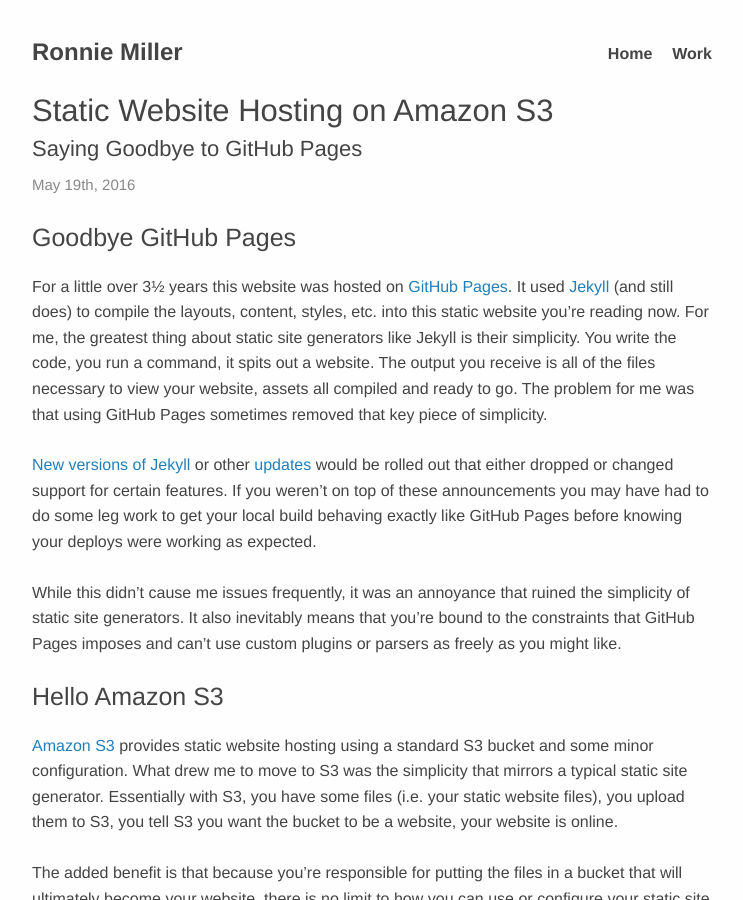
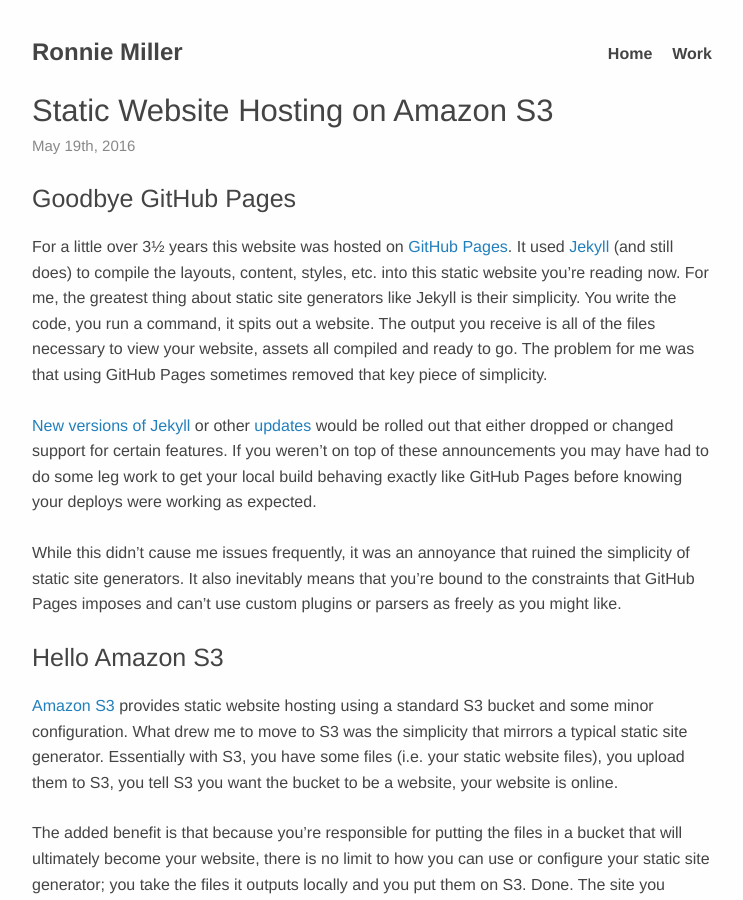
Before and after one commit to mlr/mlr.github.com, a Jekyll site: the page built from _posts/2016-05-19-static-website-hosting-on-amazon-s3.md, in a window 1280 px wide and 900 px high. Shown: the whole window, without its empty margins (268-1011 px from the left). Built offline with Jekyll 4.4.1, drawn with Linux system fonts in a browser that asks for light colours; some web fonts are replaced.

Commit message:
Remove redundant subtitle on static site s3 post

```diff
--- a/_posts/2016-05-19-static-website-hosting-on-amazon-s3.md
+++ b/_posts/2016-05-19-static-website-hosting-on-amazon-s3.md
@@ -1,6 +1,5 @@
 ---
 title: Static Website Hosting on Amazon S3
-subtitle: Saying Goodbye to GitHub Pages
 ---
 
 ## Goodbye GitHub Pages
```
Also changed, not shown: 1 other file.
